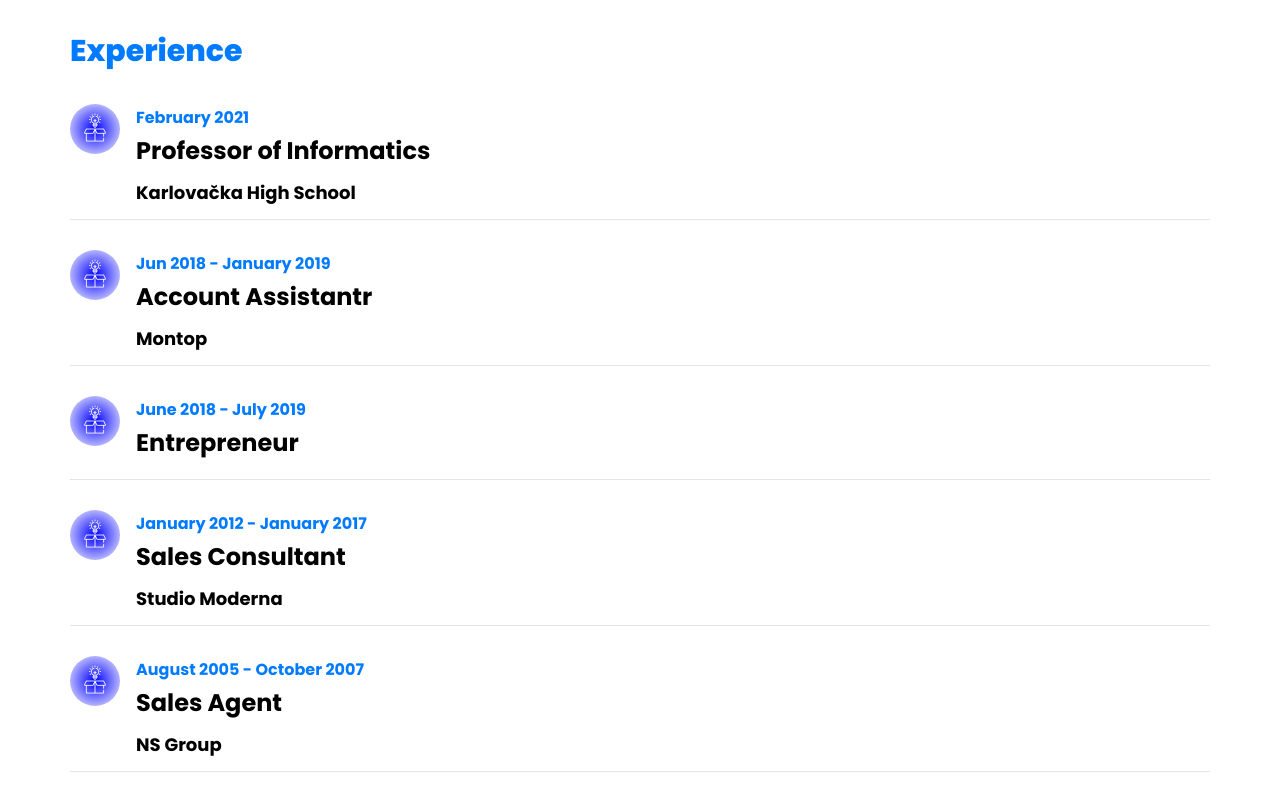
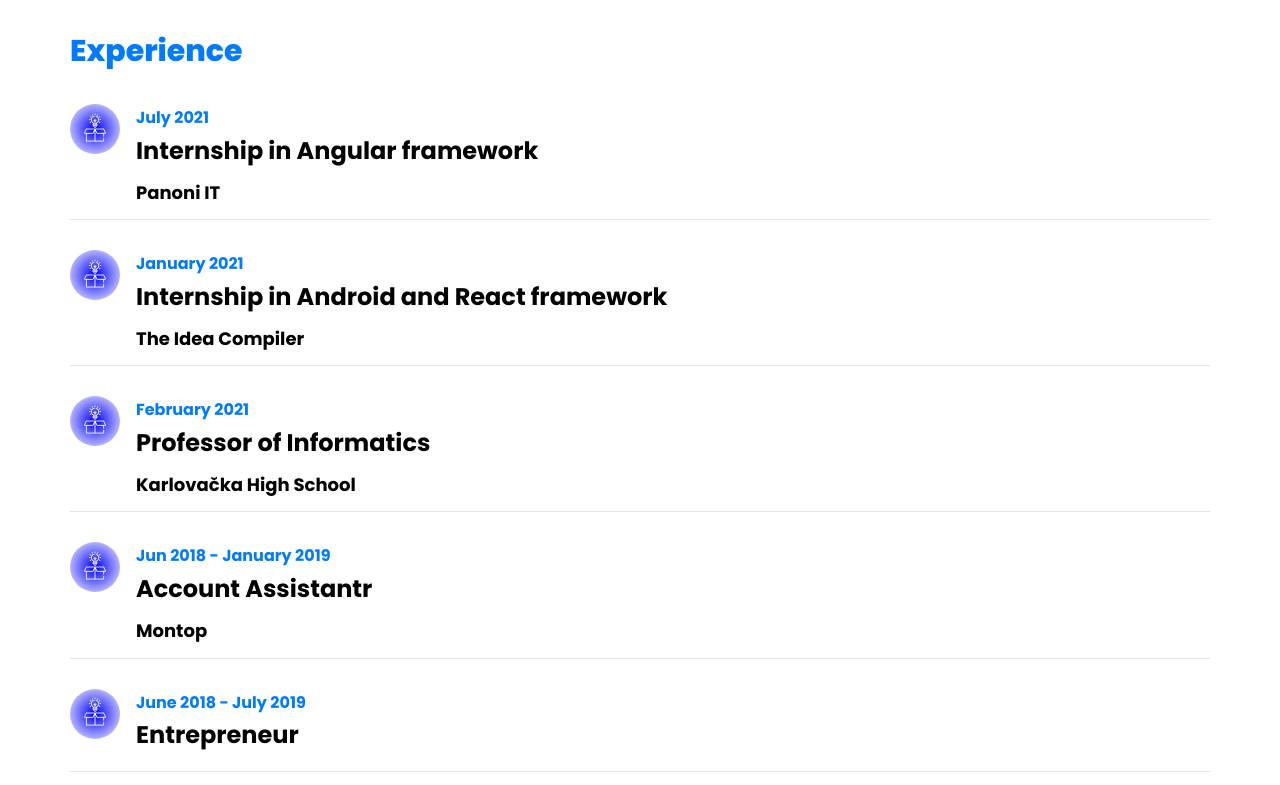
Before and after one commit to adrijanasavic/My_Portfolio, a plain HTML site: page index.html in a window 1280 px wide. Shown: the part 2455-3240 px from the top of the page. Drawn offline with Linux system fonts and the light colour scheme; files whose address does not match are found by name.

Commit message:
added data

```diff
--- a/index.html
+++ b/index.html
@@ -245,6 +245,26 @@
                             <span class="flaticon-ideas"></span>
                         </div>
                         <div class="text pl-3">
+                            <span class="date">July 2021</span>
+                            <h2>Internship in Angular framework</h2>
+                            <span class="position">Panoni IT</span>
+                        </div>
+                    </div>
+                    <div class="resume-wrap d-flex ftco-animate">
+                        <div class="icon d-flex align-items-center justify-content-center">
+                            <span class="flaticon-ideas"></span>
+                        </div>
+                        <div class="text pl-3">
+                            <span class="date">January 2021</span>
+                            <h2>Internship in Android and React framework</h2>
+                            <span class="position">The Idea Compiler</span>
+                        </div>
+                    </div>
+                    <div class="resume-wrap d-flex ftco-animate">
+                        <div class="icon d-flex align-items-center justify-content-center">
+                            <span class="flaticon-ideas"></span>
+                        </div>
+                        <div class="text pl-3">
                             <span class="date">February 2021</span>
                             <h2>Professor of Informatics</h2>
                             <span class="position">Karlovačka High School</span>
@@ -327,6 +347,19 @@
                 </div>
                 <div id="page-4" class="page four">
                     <h2 class="heading">Certificates</h2>
+                    <div class="resume-wrap d-flex ftco-animate">
+                        <div class="icon d-flex align-items-center justify-content-center">
+                            <span class="flaticon-ideas"></span>
+                        </div>
+                        <div class="text pl-3">
+                            <span class="date">January 2021 - April 2021</span>
+                            <h2>Web Programming - Angular</h2>
+                            <span class="position">SmartInIT - Novi Sad.</span>
+                            <p>
+                                <a href="images/Certificate3.jpg" class="btn btn-primary py-3 px-3">View Cerificate</a>
+                            </p>
+                        </div>
+                    </div>
                     <div class="resume-wrap d-flex ftco-animate">
                         <div class="icon d-flex align-items-center justify-content-center">
                             <span class="flaticon-ideas"></span>
```
Also changed, not shown: images/Certificate3.jpg (added).
